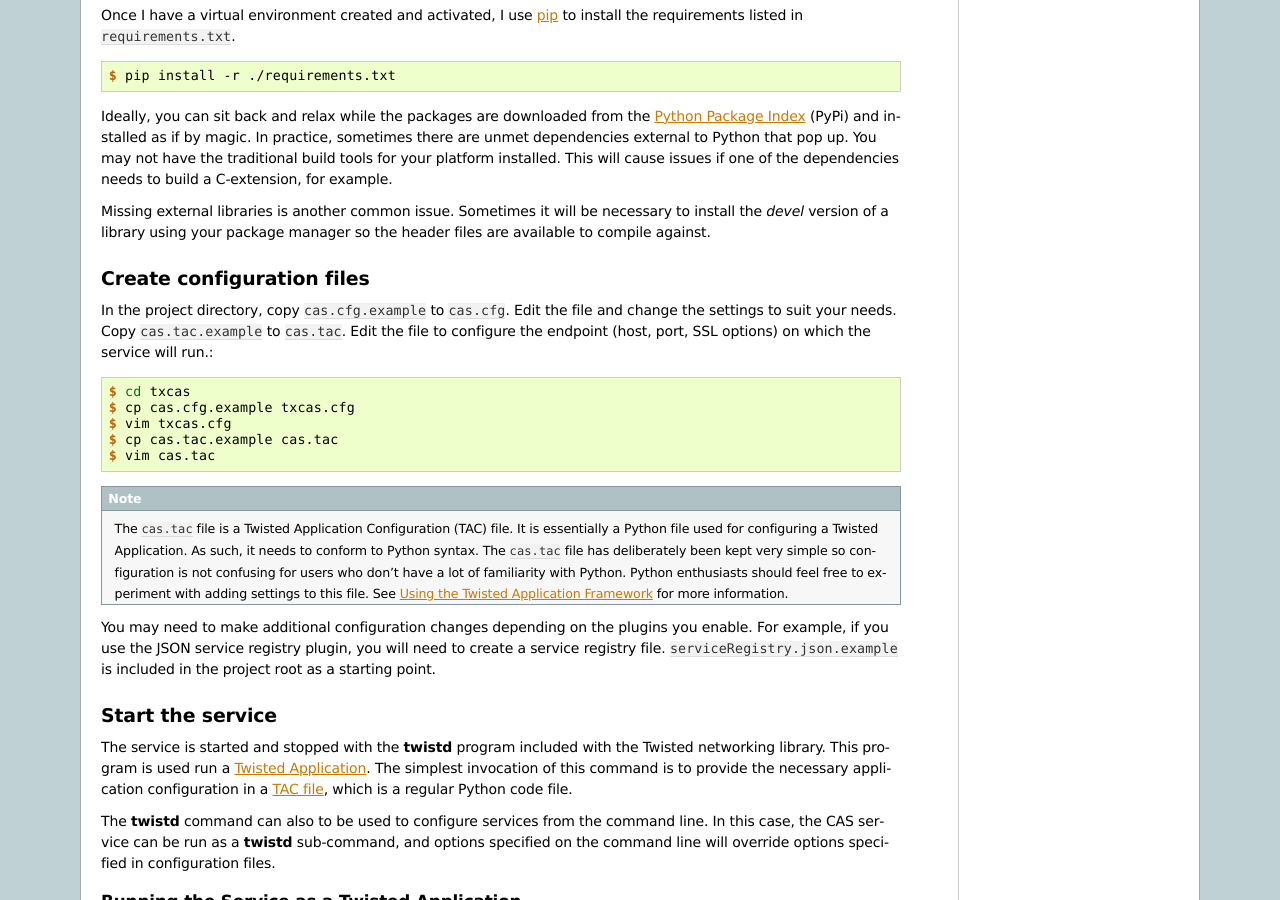
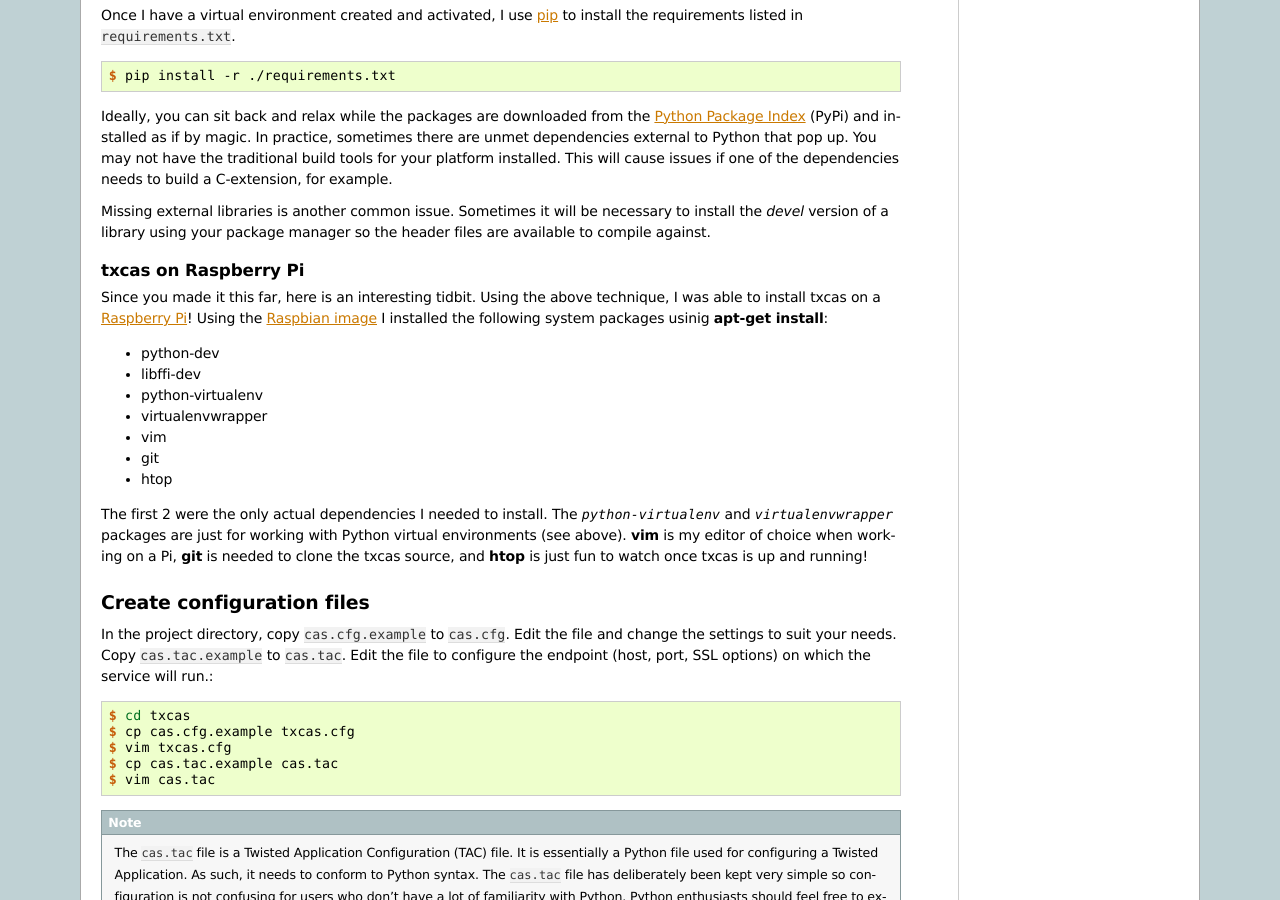
Before and after one commit to cwaldbieser/txcas, a Sphinx documentation site: the page built from docs/installation.rst, in a window 1280 px wide and 900 px high, scrolled down 912 px. Built offline with Sphinx 7.4.7, drawn with Linux system fonts in a browser that asks for light colours; some of the changed text lies outside the part shown.

Commit message:
Added notes about running txcas on a Raspberry Pi.

```diff
--- a/docs/installation.rst
+++ b/docs/installation.rst
@@ -79,6 +79,29 @@ Missing external libraries is another common issue.  Sometimes it will be
 necessary to install the *devel* version of a library using your package
 manager so the header files are available to compile against.
 
+-------------------------
+|project| on Raspberry Pi
+-------------------------
+
+Since you made it this far, here is an interesting tidbit.  Using the
+above technique, I was able to install |project| on a `Raspberry Pi`_!
+Using the `Raspbian image`_ I installed the following system packages
+usinig :command:`apt-get install`:
+
+* python-dev
+* libffi-dev
+* python-virtualenv
+* virtualenvwrapper
+* vim
+* git
+* htop
+
+The first 2 were the only actual dependencies I needed to install.  The
+`python-virtualenv` and `virtualenvwrapper` packages are just for working
+with Python virtual environments (see above).  :program:`vim` is my editor
+of choice when working on a Pi, :program:`git` is needed to clone the |project|
+source, and :program:`htop` is just fun to watch once |project| is up and
+running!
 
 **************************
 Create configuration files
@@ -161,3 +184,7 @@ after the `cas` subcommand, the program will output a list of options.
 .. _guide to virtual environments: http://docs.python-guide.org/en/latest/dev/virtualenvs/
 .. _pip: http://pip.readthedocs.org/en/latest/index.html
 .. _Python Package Index: https://pypi.python.org/pypi
+.. _Raspberry Pi: http://www.raspberrypi.org/
+.. _Raspbian image: http://www.raspberrypi.org/downloads/
+
+.. include:: placeholders.rst
--- a/docs/overview.rst
+++ b/docs/overview.rst
@@ -23,6 +23,7 @@ Features
   Ticket Stores (in-memory, CouchDB), Service Managers (JSON), and
   View Providers (Jinja2 templates).
 * Simple configuration.
+* Runs on a `Raspberry Pi`_!
 
 -----------------------
 Why Another CAS Server?
@@ -60,3 +61,4 @@ My goals for this project are as follows:
 .. _Twisted: https://twistedmatrix.com/trac/
 .. _Apereo Foundation: http://www.apereo.org/
 .. _Java programming language: https://www.java.com
+.. _Raspberry Pi: http://www.raspberrypi.org/
```
